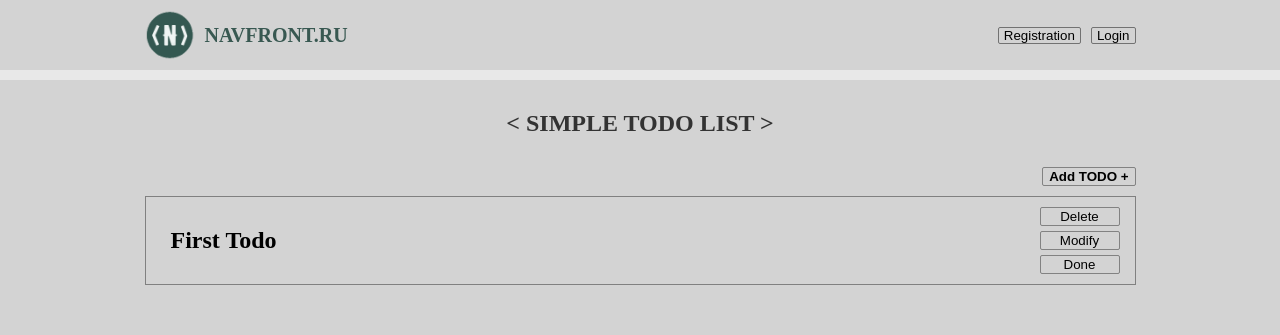
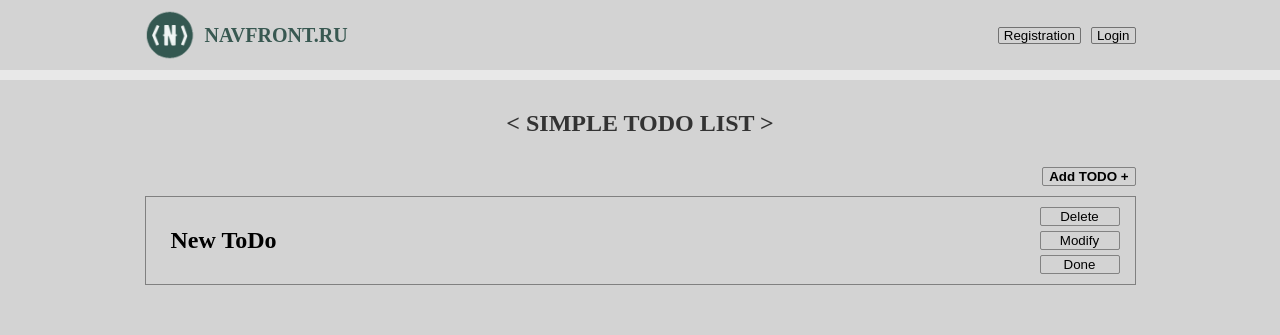
Before and after one commit to Navfront/SimpleToDo, a React (Create React App) app: page / in a window 1280 px wide. Shown: the top 335 px of the page. Built offline with nearby package versions, Linux system fonts and the light colour scheme.

Commit message:
refactoring

```diff
--- a/src/components/ui/todo-list/todo-list.tsx
+++ b/src/components/ui/todo-list/todo-list.tsx
@@ -1,20 +1,27 @@
 import { StyledTodoList } from './styled'
 import TodoCard from './../todo-card/todo-card'
-import { useSelector } from 'react-redux'
-import { RootState } from '../../../redux/store'
 import loadingIcon from '../todo-card/loading.gif'
+import { useAppSelector } from '../../../redux/redux-hooks'
 
 function TodoList () {
-  const isLoading = useSelector<RootState>(state => state.app.isLoading)
-  console.log('rerender')
+  const isLoading = useAppSelector((state) => state.app.isLoading)
+  const todos = useAppSelector((state) => state.todos.todos)
+
   return isLoading
-    ? <img src={loadingIcon} alt="loading icon" style={{ margin: '0 auto', display: 'block' }}/>
-    : <StyledTodoList>
-
-        <li>
-            <TodoCard todoId={'123'} title={'First Todo'} isDone={false} />
-        </li>
+    ? (
+    <img src={loadingIcon} alt="loading icon" style={{ margin: '0 auto', display: 'block' }} />
+      )
+    : (
+    <StyledTodoList>
+      {todos && todos.length > 0
+        ? todos.map((todo) => (
+            <li key={todo.todoId}>
+              <TodoCard todoId={todo.todoId} title={todo.todoTitle} isDone={todo.isDone} />
+            </li>
+        ))
+        : <p>List is empty...</p> }
     </StyledTodoList>
+      )
 }
 
 export default TodoList
--- /dev/null
+++ b/src/redux/redux-hooks.tsx
@@ -0,0 +1,6 @@
+import { TypedUseSelectorHook, useDispatch, useSelector } from 'react-redux'
+import type { RootState, AppDispatch } from './store'
+
+// Use throughout your app instead of plain `useDispatch` and `useSelector`
+export const useAppDispatch: () => AppDispatch = useDispatch
+export const useAppSelector: TypedUseSelectorHook<RootState> = useSelector
--- a/src/redux/slices/todosSlice.tsx
+++ b/src/redux/slices/todosSlice.tsx
@@ -12,7 +12,7 @@ export interface TodosState{
 }
 
 const initialState: TodosState = {
-  todos: []
+  todos: [{ todoId: '0', todoTitle: 'New ToDo', isDone: false }]
 }
 
 export const todosSlice = createSlice({
```
Also changed, not shown: src/components/layers/main/main.tsx (+12 -8 lines).
